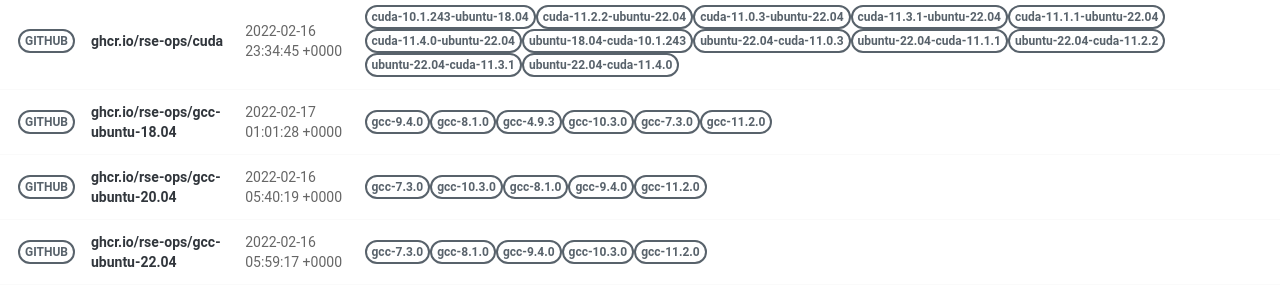
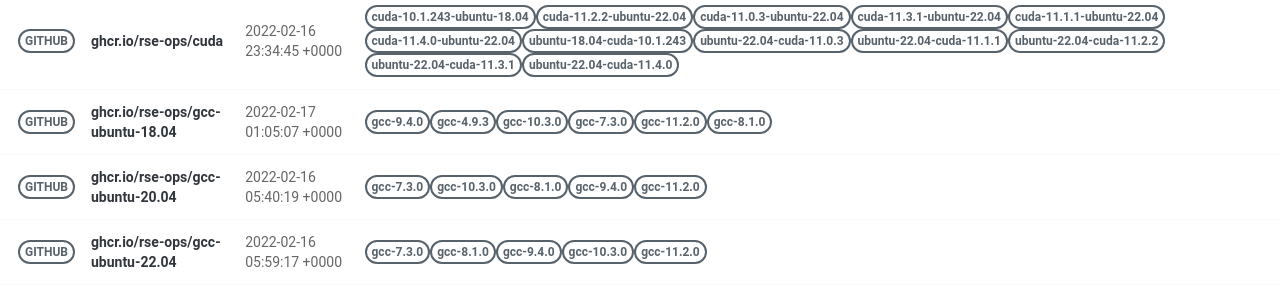
Before and after one commit to rse-ops/docker-images, a Jekyll site: the page built from pages/index.md, in a window 1280 px wide. Shown: the part 502-801 px from the top of the page. Built offline with Jekyll 4.4.1, drawn with Linux system fonts in a browser that asks for light colours; nearby versions of some CDN libraries.

Commit message:
Automated push to update library 2022-02-17

```diff
--- a/_library/ghcr.io-rse-ops-gcc-ubuntu-18.04.md
+++ b/_library/ghcr.io-rse-ops-gcc-ubuntu-18.04.md
@@ -1,7 +1,7 @@
 ---
 layout: container
 name: ghcr.io/rse-ops/gcc-ubuntu-18.04
-updated_at: 2022-02-17 01:01:28.661528
+updated_at: 2022-02-17 01:05:07.429907
 
 
 container_url: https://github.com/orgs/rse-ops/packages/container/package/gcc-ubuntu-18.04
```
Also changed, not shown: other parts of _library/ghcr.io-rse-ops-gcc-ubuntu-18.04.md (+3 -3 lines).
